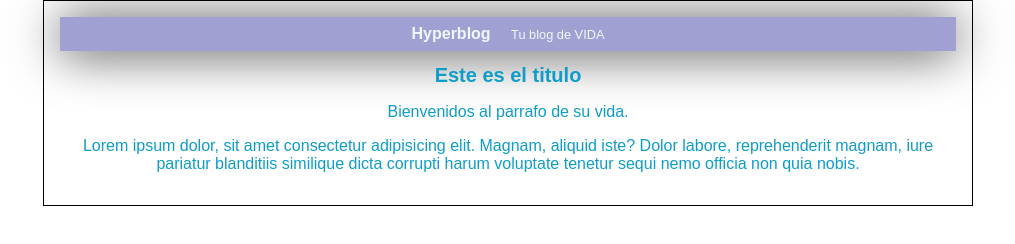
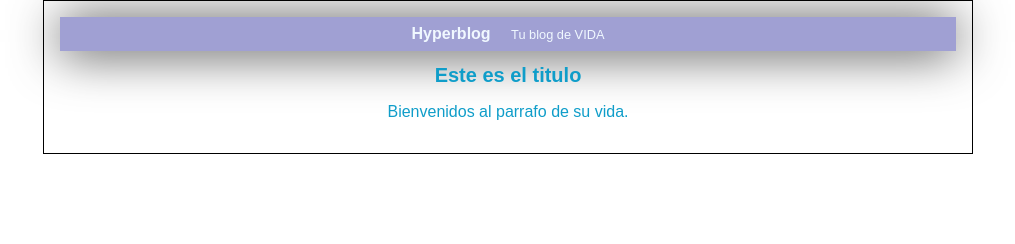
Before and after one commit to gerox-01/Hyperblog, a plain HTML site: page blogpost.html in a window 1280 px wide. Shown: the whole page, without its empty margins (132-1147 px from the left). Drawn offline with Linux system fonts and the light colour scheme.

Commit message:
Por problemas se le agrego mas cambios

```diff
--- a/blogpost.html
+++ b/blogpost.html
@@ -15,7 +15,6 @@
         <div class="post">
             <h1>Este es el titulo</h1>
             <p>Bienvenidos al parrafo de su vida.</p>
-            <p>Lorem ipsum dolor, sit amet consectetur adipisicing elit. Magnam, aliquid iste? Dolor labore, reprehenderit magnam, iure pariatur blanditiis similique dicta corrupti harum voluptate tenetur sequi nemo officia non quia nobis.</p>
         </div>
     </div>
 </body>
```
